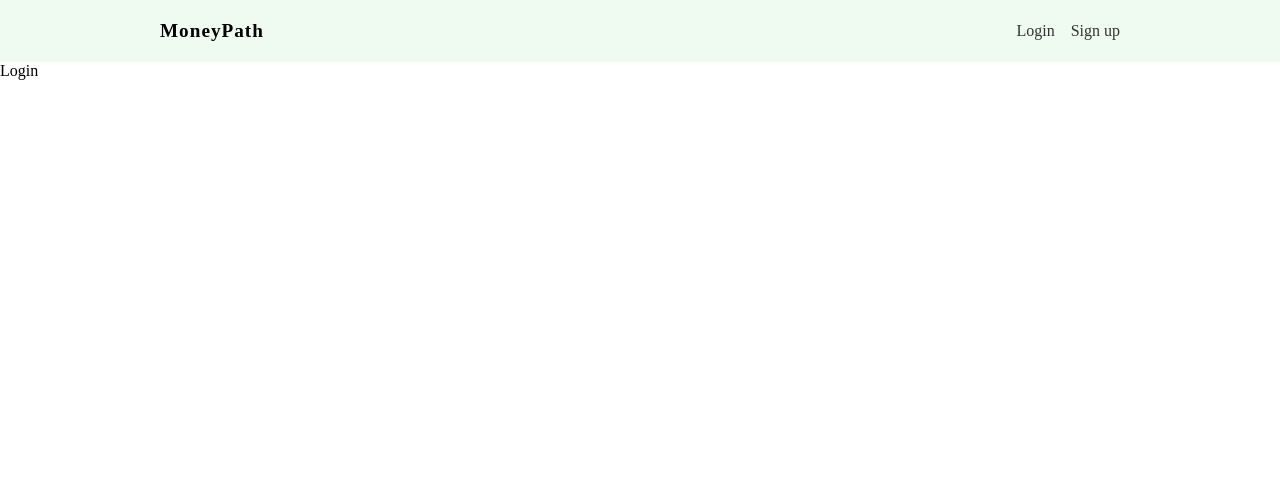
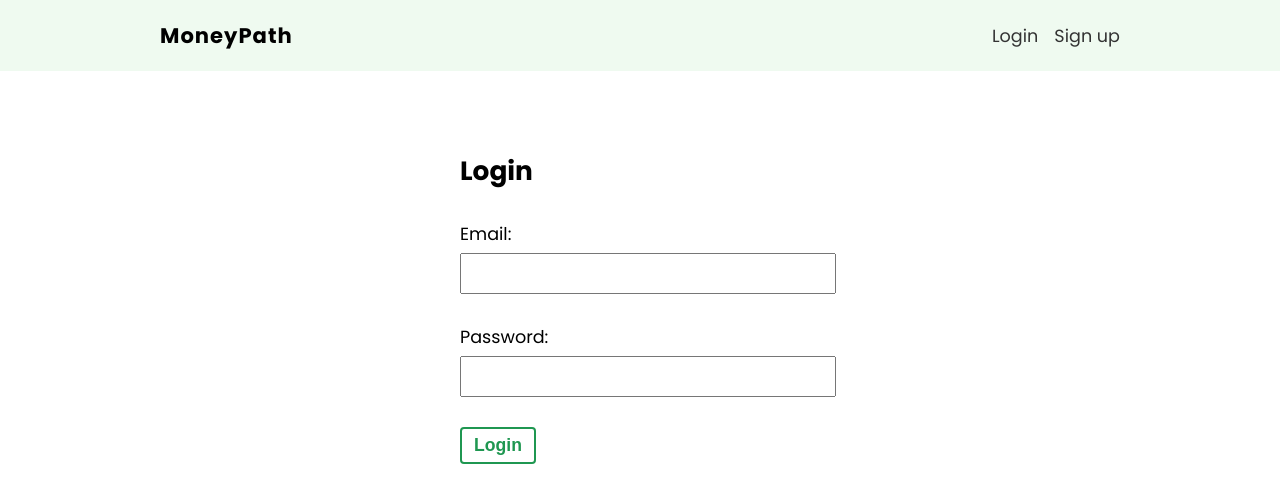
Before and after one commit to bwong-yh/finance-tracker, a JavaScript app: page /login in a window 1280 px wide. Shown: the top 502 px of the page. Built offline with nearby package versions, Linux system fonts and the light colour scheme; the HTML template or start-up script is replaced by a standard one.

Commit message:
create login form

```diff
--- a/src/index.css
+++ b/src/index.css
@@ -1,9 +1,33 @@
-*, *::before, *::after {
-  box-sizing: border-box;
+@import url('https://fonts.googleapis.com/css2?family=Poppins:wght@100;200;300;400;500;600;700;800;900&display=swap');
+
+/* base styles */
+body {
+  font-family: Poppins, sans-serif;
+  margin: 0;
+  font-size: 1.1em;
+}
+
+ul, li, p, h1, h2, h3, h4 {
   margin: 0;
   padding: 0;
 }
 
-ul li {
+ul {
   list-style-type: none;
 }
+
+.btn {
+  background: none;
+  border: 2px solid #1f9751;
+  padding: 6px 12px;
+  border-radius: 4px;
+  color: #1f9751;
+  font-weight: bold;
+  cursor: pointer;
+  font-size: 1em;
+}
+
+.btn:hover {
+  background: #1f9751;
+  color: #fff;
+}
--- a/src/pages/login/Login.css
+++ b/src/pages/login/Login.css
@@ -0,0 +1,22 @@
+.login-form {
+  max-width: 360px;
+  margin: 60px auto;
+  padding: 20px;
+}
+
+.login-form label {
+  display: block;
+  margin: 30px auto;
+}
+
+.login-form span {
+  display: block;
+  margin-bottom: 6px;
+}
+
+.login-form input {
+  padding: 8px 6px;
+  font-size: 1em;
+  color: #777;
+  width: 100%;
+}
--- a/src/pages/login/Login.js
+++ b/src/pages/login/Login.js
@@ -1,7 +1,20 @@
 import './Login.css';
 
 const Login = () => {
-  return <div>Login</div>;
+  return (
+    <form className='login-form'>
+      <h2>Login</h2>
+      <label>
+        <span>Email:</span>
+        <input type='email' name='' id='' />
+      </label>
+      <label>
+        <span>Password:</span>
+        <input type='password' name='' id='' />
+      </label>
+      <button className='btn'>Login</button>
+    </form>
+  );
 };
 
 export default Login;
```
